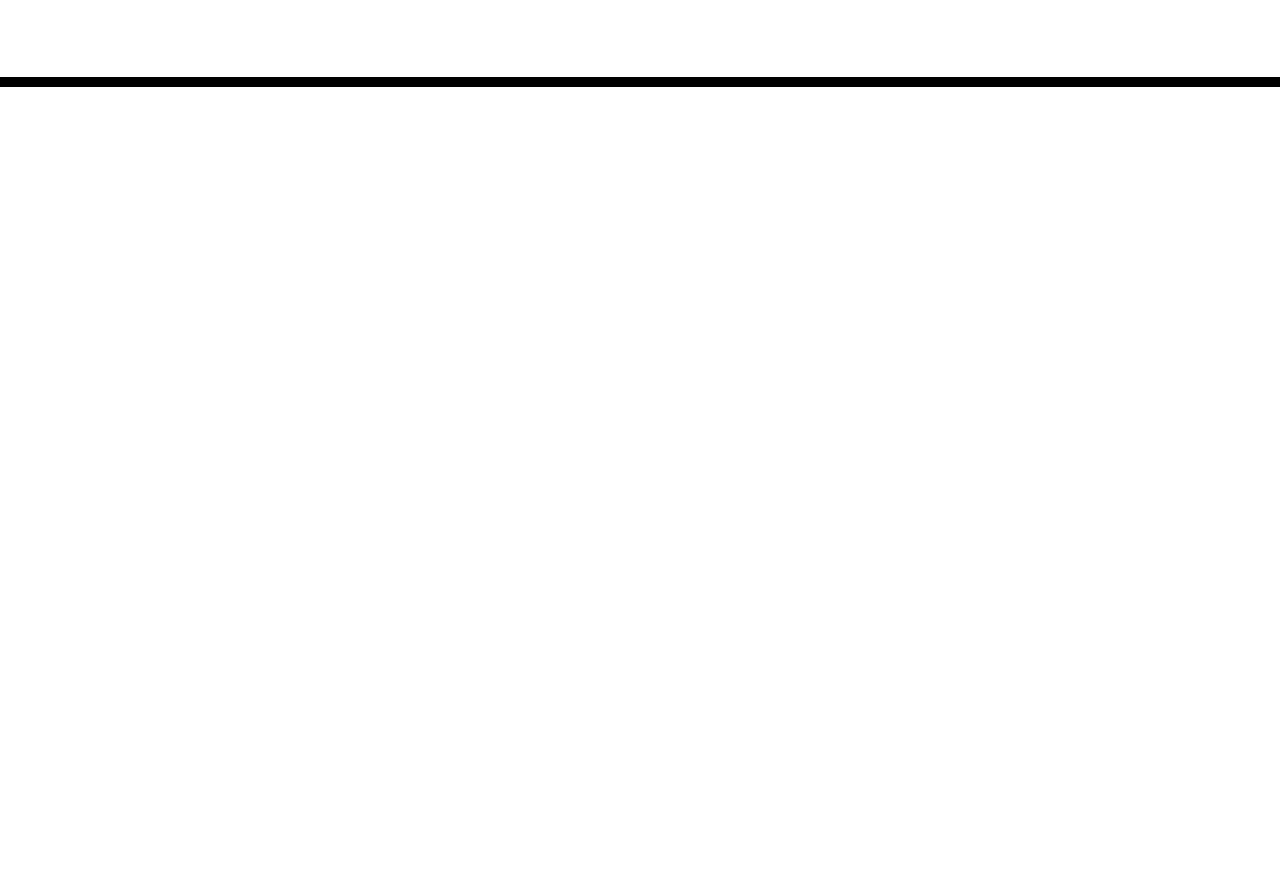
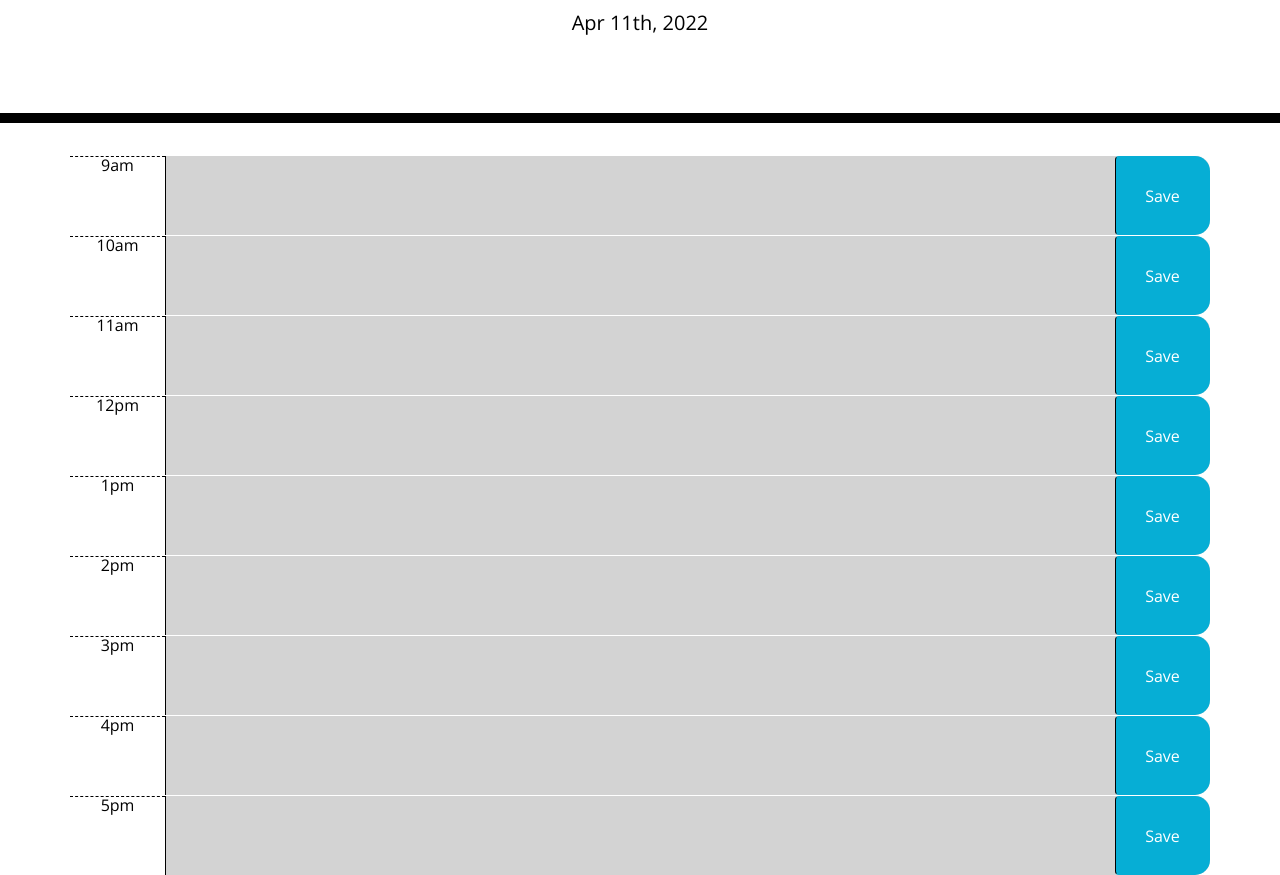
Before and after one commit to sarahgormley/Work-Day-Scheduler, a plain HTML site: page index.html in a window 1280 px wide. Shown: the part 181-1056 px from the top of the page. Before the commit the page ends 800 px from the top, so only its background shows below. Drawn offline with nearby package versions, Linux system fonts and the light colour scheme.

Commit message:
timeblocks & date added

```diff
--- a/index.html
+++ b/index.html
@@ -1,23 +1,13 @@
 <!DOCTYPE html>
 <html lang="en">
+
 <head>
     <meta charset="UTF-8" />
     <meta name="viewport" content="width=device-width, initial-scale=1.0" />
     <meta http-equiv="X-UA-Compatible" content="ie=edge" />
-    <link
-      rel="stylesheet"
-      href="https://stackpath.bootstrapcdn.com/bootstrap/4.3.1/css/bootstrap.min.css"
-    />
-    <link
-      rel="stylesheet"
-      href="https://use.fontawesome.com/releases/v5.8.1/css/all.css"
-      integrity="sha384-50oBUHEmvpQ+1lW4y57PTFmhCaXp0ML5d60M1M7uH2+nqUivzIebhndOJK28anvf"
-      crossorigin="anonymous"
-    />
-    <link
-      href="https://fonts.googleapis.com/css?family=Open+Sans&display=swap"
-      rel="stylesheet"
-    />
+    <link rel="stylesheet" href="https://stackpath.bootstrapcdn.com/bootstrap/4.3.1/css/bootstrap.min.css" />
+    <link rel="stylesheet" href="https://use.fontawesome.com/releases/v5.8.1/css/all.css" integrity="sha384-50oBUHEmvpQ+1lW4y57PTFmhCaXp0ML5d60M1M7uH2+nqUivzIebhndOJK28anvf" crossorigin="anonymous" />
+    <link href="https://fonts.googleapis.com/css?family=Open+Sans&display=swap" rel="stylesheet" />
     <link rel="stylesheet" href="style.css" />
     <title>Work Day Scheduler</title>
 </head>
@@ -30,9 +20,56 @@
     </header>
     <div class="container">
         <!-- Timeblocks go here -->
+        <div id="hour-9" class="row time-block past">
+            <div class="col-md-1 hour"> 9am </div>
+            <textarea class="col-md-10 description"></textarea>
+            <button class="btn saveBtn col-md-1 ">Save</button>
+        </div>
+        <div id="hour-10" class="row time-block past">
+            <div class="col-md-1 hour"> 10am </div>
+            <textarea class="col-md-10 description"></textarea>
+            <button class="btn saveBtn col-md-1">Save</button>
+        </div>
+        <div id="hour-11" class="row time-block past">
+            <div class="col-md-1 hour"> 11am </div>
+            <textarea class="col-md-10 description"></textarea>
+            <button class="btn saveBtn col-md-1">Save</button>
+        </div>
+        <div id="hour-12" class="row time-block past">
+            <div class="col-md-1 hour"> 12pm </div>
+            <textarea class="col-md-10 description"></textarea>
+            <button class="btn saveBtn col-md-1">Save</button>
+        </div>
+        <div id="hour-1" class="row time-block past">
+            <div class="col-md-1 hour"> 1pm </div>
+            <textarea class="col-md-10 description"></textarea>
+            <button class="btn saveBtn col-md-1">Save</button>
+        </div>
+        <div id="hour-2" class="row time-block past">
+            <div class="col-md-1 hour"> 2pm </div>
+            <textarea class="col-md-10 description"></textarea>
+            <button class="btn saveBtn col-md-1">Save</button>
+        </div>
+        <div id="hour-3" class="row time-block past">
+            <div class="col-md-1 hour"> 3pm </div>
+            <textarea class="col-md-10 description"></textarea>
+            <button class="btn saveBtn col-md-1">Save</button>
+        </div>
+        <div id="hour-4" class="row time-block past">
+            <div class="col-md-1 hour"> 4pm </div>
+            <textarea class="col-md-10 description"></textarea>
+            <button class="btn saveBtn col-md-1">Save</button>
+        </div>
+        <div id="hour-5" class="row time-block past">
+            <div class="col-md-1 hour"> 5pm </div>
+            <textarea class="col-md-10 description"></textarea>
+            <button class="btn saveBtn col-md-1">Save</button>
+        </div>
     </div>
 
     <script src="https://cdnjs.cloudflare.com/ajax/libs/jquery/3.2.1/jquery.min.js"></script>
     <script src="https://cdnjs.cloudflare.com/ajax/libs/moment.js/2.24.0/moment.min.js"></script>
+    <script src="./script.js"></script>
 </body>
+
 </html>
--- /dev/null
+++ b/script.js
@@ -0,0 +1,2 @@
+var currentDay = moment();
+$("#currentDay").text(currentDay.format("MMM Do, YYYY"));
```
Also changed, not shown: style.css (indentation only). Lines whose indentation alone changed are shown as unchanged.
